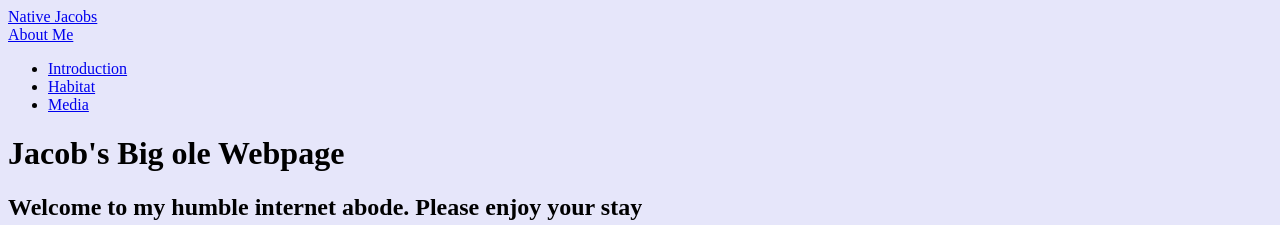
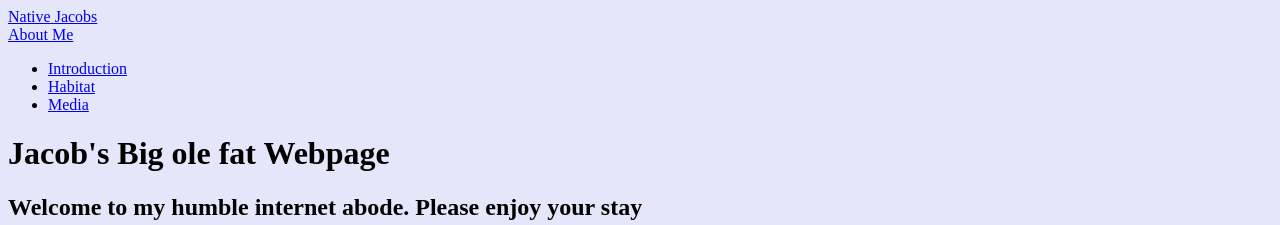
Before and after one commit to jado9814/jado9814.github.io, a plain HTML site: page index.html in a window 1280 px wide. Shown: the top 225 px of the page. Drawn offline with Linux system fonts and the light colour scheme.

Commit message:
Added the "Fat" to big ole fat

```diff
--- a/index.html
+++ b/index.html
@@ -8,7 +8,7 @@
     <li><a href=#habitat>Habitat</a></li>
     <li><a href=#media>Media</a></li>
   </ul>
-  <h1>Jacob's Big ole Webpage</h1>
+  <h1>Jacob's Big ole fat Webpage</h1>
   <h2> Welcome to my humble internet abode. Please enjoy your stay</h2>
     <section id="overlay">
       <img src="https://webstockreview.net/images/accountant-clipart-male-accountant.png" alt="Jacob Survey Logo" id="logo">
```
